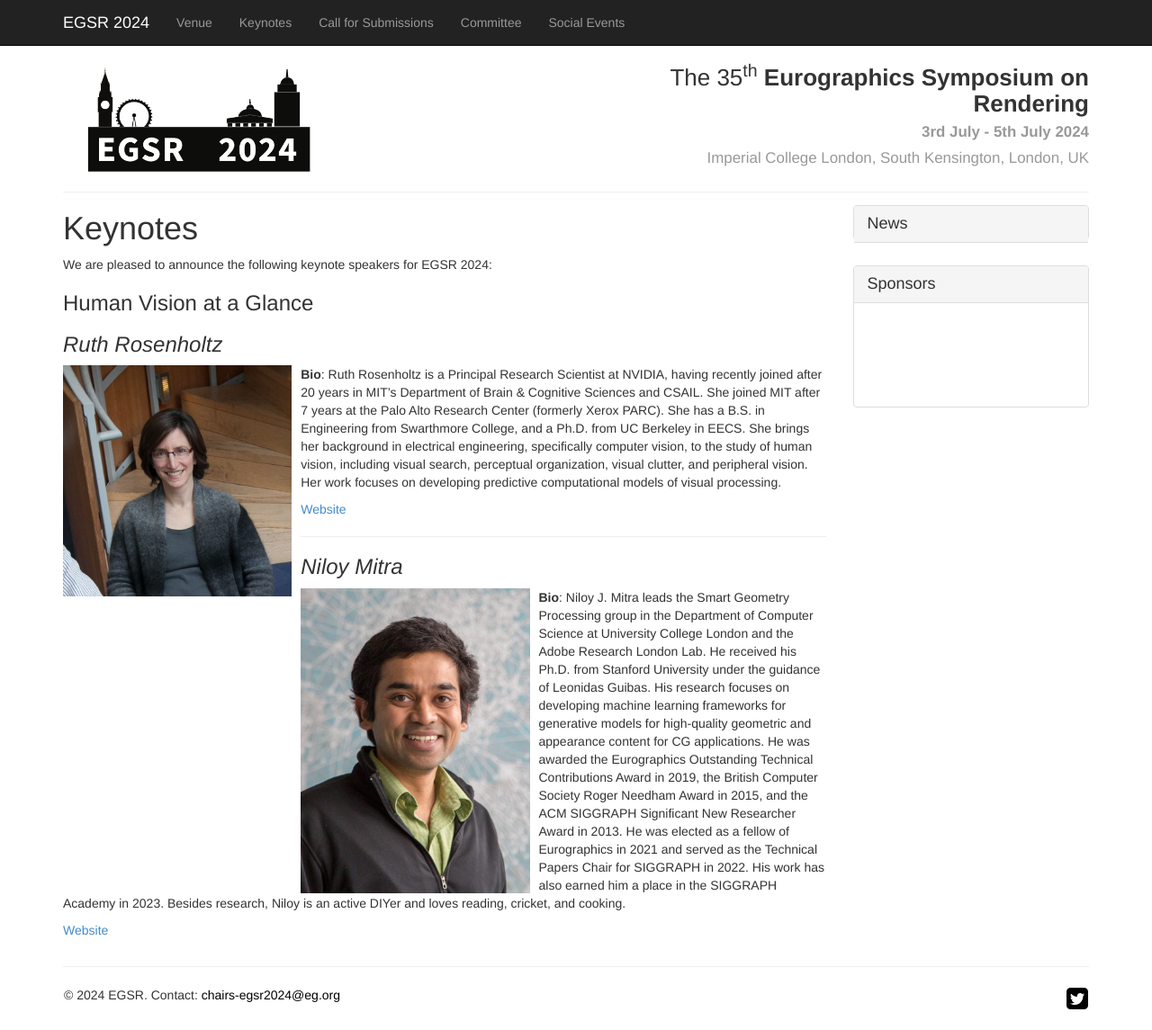
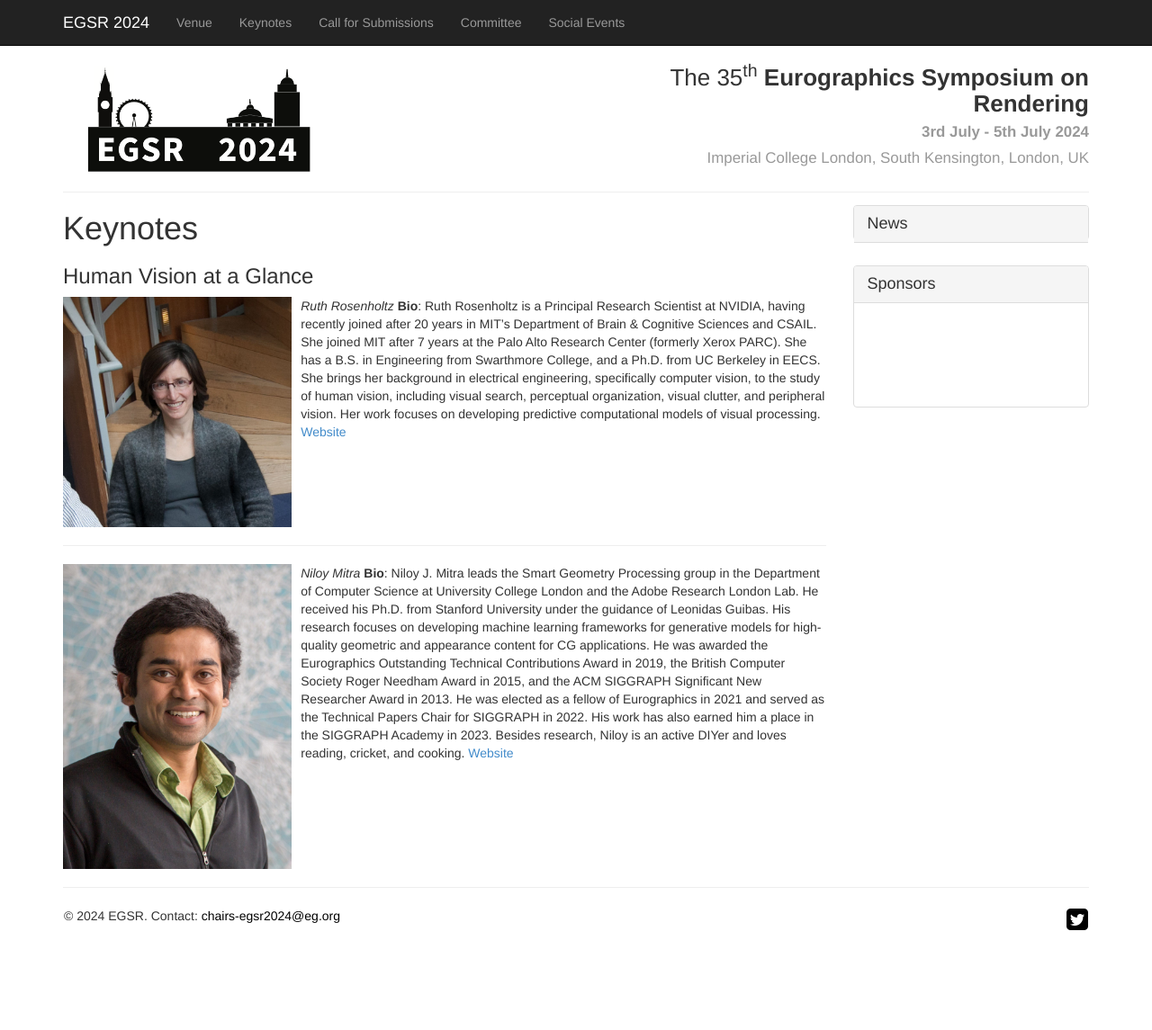
Before and after one commit to emilienogue/egsr2024.github.io, a Jekyll site: the page built from keynotes.md, in a window 1280 px wide and 1145 px high. Shown: the whole window at 90% size. Built offline with Jekyll 4.4.1, drawn with Linux system fonts in a browser that asks for light colours; comment, search, counter and statistics services are not loaded.

Commit message:
Update keynotes.md

```diff
--- a/keynotes.md
+++ b/keynotes.md
@@ -11,28 +11,34 @@ year: 2024
     width: 30%; /* Set the image width to 20% of the container width */
     margin-right: 10px; /* Optional: Add some margin for spacing */
   }
+
+  /* Add CSS styles to clear the float and separate keynotes */
+  .keynote-container::after {
+    content: "";
+    display: table;
+    clear: both;
+  }
 </style>
 
-We are pleased to announce the following keynote speakers for EGSR 2024:
+<div class="keynote-container">
+  <!-- First Keynote -->
+  <h3>Human Vision at a Glance</h3>
+  <em>Ruth Rosenholtz</em>
 
-### Human Vision at a Glance
-### <em>Ruth Rosenholtz</em>
+  <img class="keynotes-image" src="{{site.url}}/img/keynotes/RosenholtzHeadshot.jpg" alt="Ruth Rosenholtz">
+  <strong>Bio</strong>: Ruth Rosenholtz is a Principal Research Scientist at NVIDIA, having recently joined after 20 years in MIT’s Department of Brain & Cognitive Sciences and CSAIL. She joined MIT after 7 years at the Palo Alto Research Center (formerly Xerox PARC). She has a B.S. in Engineering from Swarthmore College, and a Ph.D. from UC Berkeley in EECS. She brings her background in electrical engineering, specifically computer vision, to the study of human vision, including visual search, perceptual organization, visual clutter, and peripheral vision. Her work focuses on developing predictive computational models of visual processing.
 
-<img class="keynotes-image" src="{{site.url}}/img/keynotes/RosenholtzHeadshot.jpg" alt="Ruth Rosenholtz">
-<strong>Bio</strong>: Ruth Rosenholtz is a Principal Research Scientist at NVIDIA, having recently joined after 20 years in MIT’s Department of Brain & Cognitive Sciences and CSAIL. She joined MIT after 7 years at the Palo Alto Research Center (formerly Xerox PARC). She has a B.S. in Engineering from Swarthmore College, and a Ph.D. from UC Berkeley in EECS. She brings her background in electrical engineering, specifically computer vision, to the study of human vision, including visual search, perceptual organization, visual clutter, and peripheral vision. Her work focuses on developing predictive computational models of visual processing.
-
-<a href="https://persci.mit.edu/people/rosenholtz">Website</a>
-
-
-
-
-
+  <a href="https://persci.mit.edu/people/rosenholtz">Website</a>
+</div>
 
 <hr>
 
-### <em>Niloy Mitra</em>
+<div class="keynote-container">
+  <!-- Second Keynote -->
+  <em>Niloy Mitra</em>
 
-<img class="keynotes-image" src="{{site.url}}/img/keynotes/NiloyMitra.jpeg" alt="Niloy Mitra">
-<strong>Bio</strong>: Niloy J. Mitra leads the Smart Geometry Processing group in the Department of Computer Science at University College London and the Adobe Research London Lab. He received his Ph.D. from Stanford University under the guidance of Leonidas Guibas. His research focuses on developing machine learning frameworks for generative models for high-quality geometric and appearance content for CG applications. He was awarded the Eurographics Outstanding Technical Contributions Award in 2019, the British Computer Society Roger Needham Award in 2015, and the ACM SIGGRAPH Significant New Researcher Award in 2013. He was elected as a fellow of Eurographics in 2021 and served as the Technical Papers Chair for SIGGRAPH in 2022. His work has also earned him a place in the SIGGRAPH Academy in 2023. Besides research, Niloy is an active DIYer and loves reading, cricket, and cooking.
+  <img class="keynotes-image" src="{{site.url}}/img/keynotes/NiloyMitra.jpeg" alt="Niloy Mitra">
+  <strong>Bio</strong>: Niloy J. Mitra leads the Smart Geometry Processing group in the Department of Computer Science at University College London and the Adobe Research London Lab. He received his Ph.D. from Stanford University under the guidance of Leonidas Guibas. His research focuses on developing machine learning frameworks for generative models for high-quality geometric and appearance content for CG applications. He was awarded the Eurographics Outstanding Technical Contributions Award in 2019, the British Computer Society Roger Needham Award in 2015, and the ACM SIGGRAPH Significant New Researcher Award in 2013. He was elected as a fellow of Eurographics in 2021 and served as the Technical Papers Chair for SIGGRAPH in 2022. His work has also earned him a place in the SIGGRAPH Academy in 2023. Besides research, Niloy is an active DIYer and loves reading, cricket, and cooking.
 
-<a href="https://geometry.cs.ucl.ac.uk">Website</a>
+  <a href="https://geometry.cs.ucl.ac.uk">Website</a>
+</div>
```
